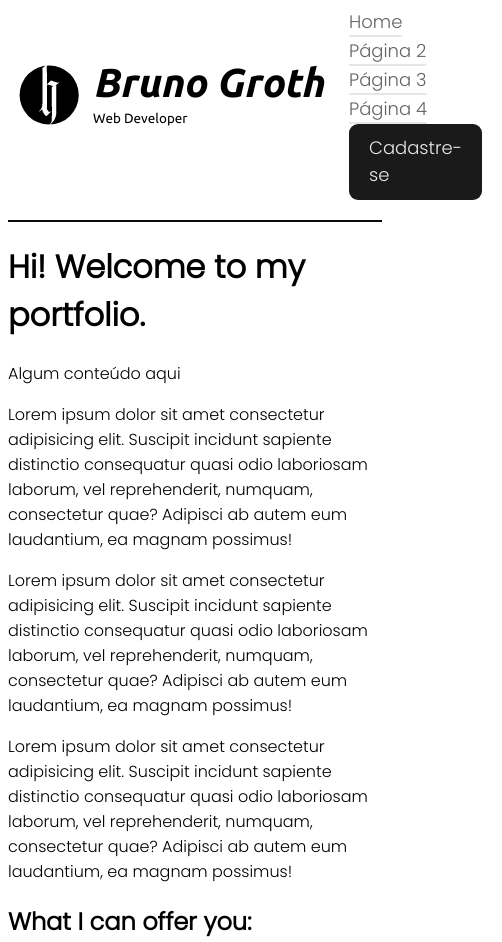
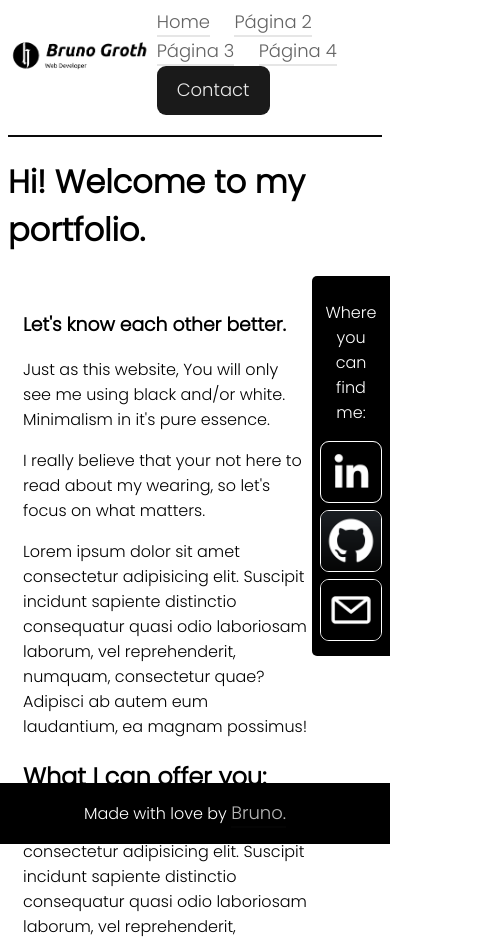
Before and after one commit to brunogroth/Learning-JavaScript, a plain HTML site: page Projeto_Bimestral/index.html in a window 390 px wide. Shown: the top 942 px of the page, 502 px wide, since content can reach past the window. Drawn offline with Linux system fonts and the light colour scheme.

Commit message:
index is completely responsive

```diff
--- a/Projeto_Bimestral/css/styles.css
+++ b/Projeto_Bimestral/css/styles.css
@@ -13,10 +13,6 @@
     background-color:white;
     padding-bottom: 20px;
     border-bottom: 2px solid rgb(10, 10, 10);
-}
-
-.menu{
-    margin-left:auto;
 }
 
 .menu a{
@@ -46,7 +42,9 @@
     padding: 10px 20px;
     border-radius: 9px;
 }
-
+.menu{
+    margin-left:auto;
+}
 .menu .btn-menu:hover{
     background-color: rgb(0, 0, 0);
     color:white;
@@ -56,4 +54,66 @@
 
 .logo img{
     height: auto;
+    min-width: none;
+    max-width: 100%;
 }
+
+main {
+    display: inline-block;
+    padding: 15px;
+    width: 76%;
+    margin-bottom: 33px;
+}
+
+aside {
+    background-color: black;
+    color:white;
+    right: 0%;
+    position: absolute;
+    display:inline-block;
+    text-align: center;
+    width: 8%;
+    padding: 8px;
+    min-width: min-content;
+    max-width:90px;
+    min-height:300px;
+    border-top-left-radius: 5px;
+    border-bottom-left-radius: 5px;
+}
+
+aside .icon{
+    width: 60px;
+    height: 60px;
+    border: 1px solid white;
+    border-radius: 9px;
+
+}
+
+footer{
+text-align: center;
+background-color: black;
+color:white;
+position: fixed;
+bottom:0px;
+left:0px;
+display:inline-block;
+width: 100%;
+}
+
+footer a{
+    text-decoration: none;
+    color: rgba(255, 255, 255, 0.714);
+    font-size: 18px;
+    margin-right:20px;
+    border-bottom: 2px solid rgba(37, 37, 37, 0.114);
+    display:inline-block;
+}
+
+footer a:hover{
+    transition: 1s;
+    color: rgb(255, 255, 255);
+    text-decoration: underline;
+    border-bottom: 2px solid rgba(0, 0, 0);
+    transform: scale(1.04);
+
+}
--- a/Projeto_Bimestral/index.html
+++ b/Projeto_Bimestral/index.html
@@ -22,19 +22,36 @@
                 <a href="#">Página 2</a>
                 <a href="#">Página 3</a>
                 <a href="#">Página 4</a>
-                <a class="btn-menu" href="#">Cadastre-se</a>
+                <a class="btn-menu" href="#">Contact</a>
             </div>
         </div>
     </header>
     <h1>Hi! Welcome to my portfolio.</h1>
-    <p>Algum conteúdo aqui</p>
-    <p>Lorem ipsum dolor sit amet consectetur adipisicing elit. Suscipit incidunt sapiente distinctio consequatur quasi odio laboriosam laborum, vel reprehenderit, numquam, consectetur quae? Adipisci ab autem eum laudantium, ea magnam possimus!</p>
-    <p>Lorem ipsum dolor sit amet consectetur adipisicing elit. Suscipit incidunt sapiente distinctio consequatur quasi odio laboriosam laborum, vel reprehenderit, numquam, consectetur quae? Adipisci ab autem eum laudantium, ea magnam possimus!</p>
-    <p>Lorem ipsum dolor sit amet consectetur adipisicing elit. Suscipit incidunt sapiente distinctio consequatur quasi odio laboriosam laborum, vel reprehenderit, numquam, consectetur quae? Adipisci ab autem eum laudantium, ea magnam possimus!</p>
-
-    <h2>What I can offer you:</h1>
-    <p>Lorem ipsum dolor sit amet consectetur adipisicing elit. Suscipit incidunt sapiente distinctio consequatur quasi odio laboriosam laborum, vel reprehenderit, numquam, consectetur quae? Adipisci ab autem eum laudantium, ea magnam possimus!</p>
-    <p>Lorem ipsum dolor sit amet consectetur adipisicing elit. Suscipit incidunt sapiente distinctio consequatur quasi odio laboriosam laborum, vel reprehenderit, numquam, consectetur quae? Adipisci ab autem eum laudantium, ea magnam possimus!</p>
+    <main>
+        <section class="section-1">
+            <article>
+                <h3>Let's know each other better.</h3>
+                <p>Just as this website, You will only see me using black and/or white. Minimalism in it's pure essence.</p>
+                <p>I really believe that your not here to read about my wearing, so let's focus on what matters.</p>
+                <p>Lorem ipsum dolor sit amet consectetur adipisicing elit. Suscipit incidunt sapiente distinctio consequatur quasi odio laboriosam laborum, vel reprehenderit, numquam, consectetur quae? Adipisci ab autem eum laudantium, ea magnam possimus!</p>
+            </article>
+        </section>
+        <section class="section-2">
+            <h2>What I can offer you:</h2>
+            <article>
+                <p>Lorem ipsum dolor sit amet consectetur adipisicing elit. Suscipit incidunt sapiente distinctio consequatur quasi odio laboriosam laborum, vel reprehenderit, numquam, consectetur quae? Adipisci ab autem eum laudantium, ea magnam possimus!</p>
+                <p>Lorem ipsum dolor sit amet consectetur adipisicing elit. Suscipit incidunt sapiente distinctio consequatur quasi odio laboriosam laborum, vel reprehenderit, numquam, consectetur quae? Adipisci ab autem eum laudantium, ea magnam possimus!</p>
+            </article>
+        </section>
+        <h2>Thanks!</h2>
+    </main>
+    <aside>
+        <p>Where you can find me:</p>
+        <a href="https://linkedin.com/in/bruno-groth"> <img src="img/linkedin.png" class="icon" alt="Linkedin Bruno Groth"></a>
+        <a href="https://github.com/brunogroth"> <img src="img/github.png" class="icon" alt="Github Bruno Groth"></a>
+        <a href="mailto:brunom.groth@gmail.com"> <img src="img/mail.png" class="icon" alt="Mail Bruno Groth"></a>
+    </aside>
+    <footer><p>Made with love by <a href="https://linkedin.com/in/bruno-groth">Bruno.</a></p></footer>
 
 </body>
 </html>
```
Also changed, not shown: Projeto_Bimestral/img/github.png (added), Projeto_Bimestral/img/linkedin.png (added), Projeto_Bimestral/img/logo - Copia.png (deleted), Projeto_Bimestral/img/mail.png (added).
